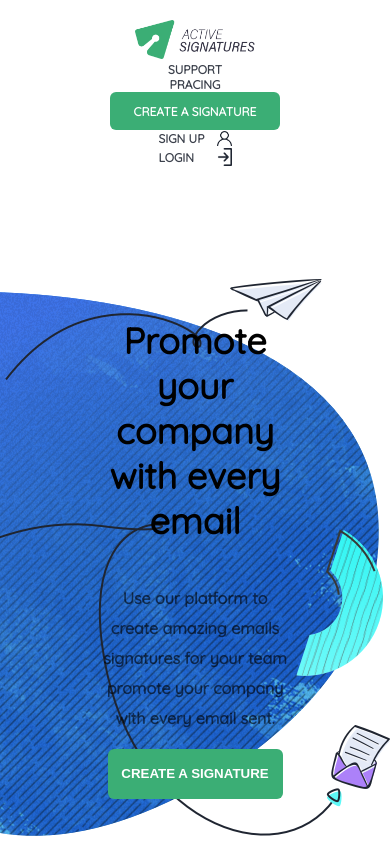
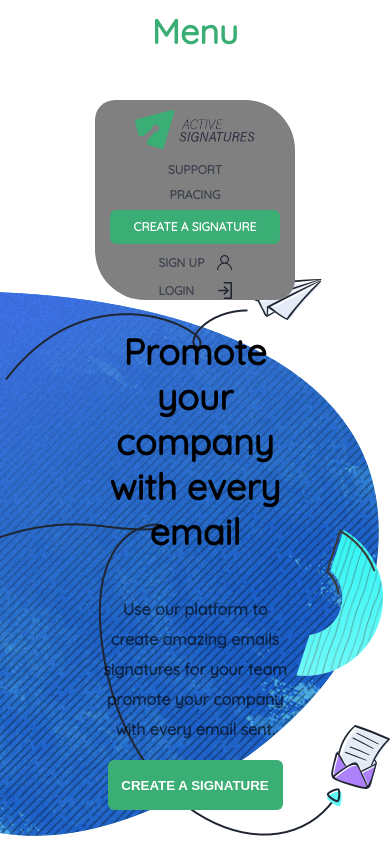
Before and after one commit to TarasSawchuk/TarasSawchuk.github.io, a plain HTML site: page index.html in a window 390 px wide. Shown: the top 844 px of the page. Drawn offline with nearby package versions, Linux system fonts and the light colour scheme.

Commit message:
newoldstamp work sixth commit

```diff
--- a/index.html
+++ b/index.html
@@ -5,12 +5,14 @@
     <meta name="viewport" content="width=device-width, initial-scale=1.0">
     <meta http-equiv="X-UA-Compatible" content="ie=edge">
     <link href="https://fonts.googleapis.com/css?family=Quicksand" rel="stylesheet">
+    <script src="https://ajax.googleapis.com/ajax/libs/jquery/3.4.1/jquery.min.js"></script>
     <link rel="stylesheet" href="style.css">
     <title>Active Signatures</title>
 </head>
 <body>
     <header>
         <div class="wrapper">
+            <label class="menu-trigger">Menu</label>
             <nav>
                 <div class="left-nav">
                     <li>
@@ -244,5 +246,6 @@
             </div>
         </div>
     </footer>
+    <script src="script.js"></script>
 </body>
 </html>
--- /dev/null
+++ b/script.js
@@ -0,0 +1,10 @@
+$(document).ready(function() {
+    $(".menu-trigger").click(function() {
+        $(".left-nav, .right-nav").slideToggle(300);
+    });
+    $(window).resize(function(){
+        if($(window).width()>865) {
+            $(".left-nav, .right-nav").attr("display", "flex");
+        }
+    });
+});
--- a/style.css
+++ b/style.css
@@ -23,7 +23,15 @@ header {
     background-repeat: no-repeat;
     background-position: right bottom;
 }
-.menu-button-space input {
+.menu-trigger {
+    width: 150px;
+    height: 100px;
+    text-align: center;
+    padding-top: 10px;
+    font-size: 34px;
+    color: #3bae75;
+    font-weight: 900;
+    cursor: pointer;
     display: none;
 }
 header nav {
@@ -308,16 +316,34 @@ footer .wrapper{
         flex-direction: column;
         align-items: center;
     }
-    nav {
+    .menu-trigger {
+        display: block;
+    }
+    .wrapper nav {
+        margin-top: 0px;
         flex-direction: column;
-        overflow: hidden;
     }
     nav .left-nav, nav .right-nav {
         flex-direction: column;
+        align-items: center;
+        background-color: grey;
+        width: 200px;
+        height: 100px;
+    }
+    nav .left-nav {
+        border-top-left-radius: 20px;
+        border-top-right-radius: 50px;
+    }
+    nav .right-nav {
+        border-bottom-left-radius: 50px;
+        border-bottom-right-radius: 20px;
+    }
+    nav .left-nav li, nav .right-nav li, .header-crt-sign {
+        margin-top: 10px;
     }
     .header-content {
         align-items: center;
-        margin-top: 15vh;
+        margin-top: 5px;
         width: 50vw;
     }
     .header-content h1, .header-content p{
@@ -343,8 +369,8 @@ footer .wrapper{
     }
 }
 /* Focus and hover effects */
-.left-nav a:hover, .right-nav li:hover {
-    border-bottom: #3bae75 2px solid;
+.left-nav li:hover, .right-nav li:hover {
+    transform: rotate(8deg);
     cursor: pointer;
 }
 .header-crt-sign:hover, .header-content button:hover {
```
